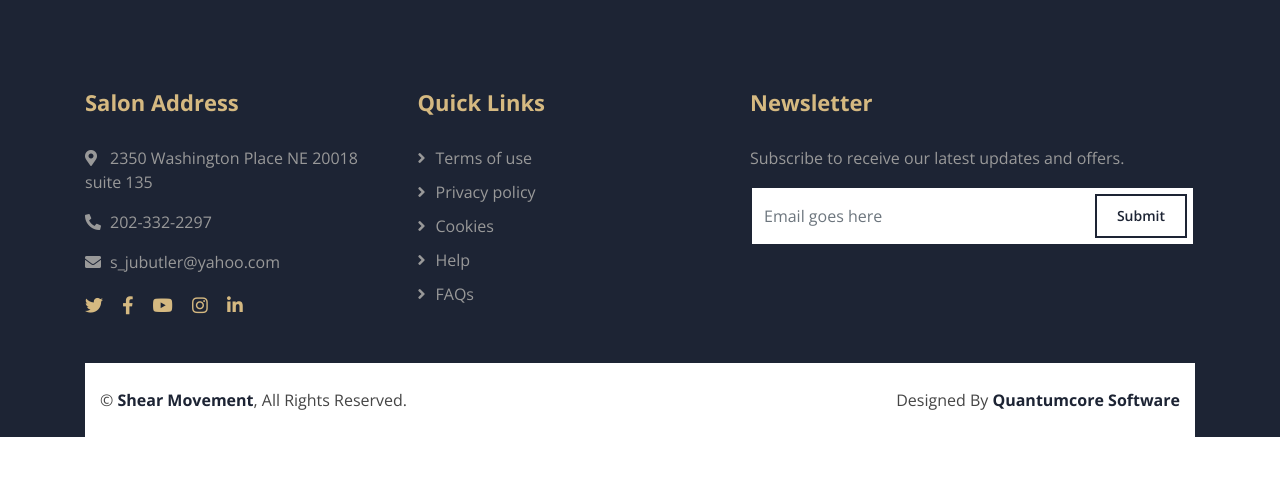
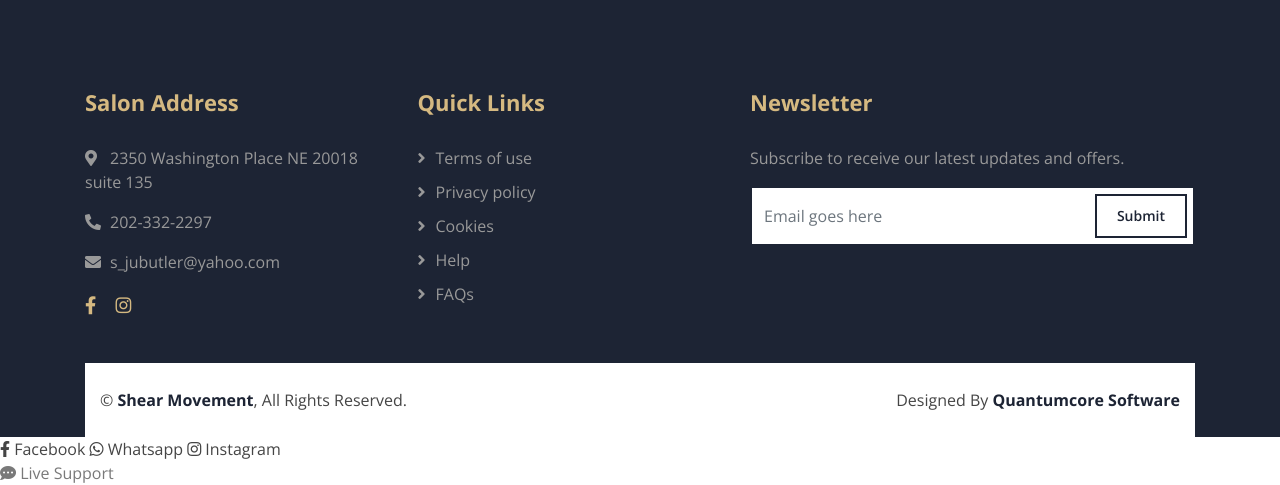
Before and after one commit to khushi335/Shearmovement_hairsalon, a Django app: page /about/ in a window 1280 px wide. Shown: the part 1518-2003 px from the top of the page. Before the commit the page ends 1955 px from the top, so only its background shows below. Run offline with Django 5.2, Linux system fonts and the light colour scheme; data that the repository does not hold is empty; some libraries are stand-ins or nearby versions.

Commit message:
feat: integrate live chat feature

```diff
--- a/main/templates/base.html
+++ b/main/templates/base.html
@@ -115,11 +115,8 @@
                                 <p><i class="fa fa-phone-alt"></i>202-332-2297</p>
                                 <p><i class="fa fa-envelope"></i>s_jubutler@yahoo.com</p>
                                 <div class="footer-social">
-                                    <a href="#"><i class="fab fa-twitter"></i></a>
                                     <a href="https://www.facebook.com/ShearMovementBarbershop/"><i class="fab fa-facebook-f"></i></a>
-                                    <a href="#"><i class="fab fa-youtube"></i></a>
-                                    <a href="#"><i class="fab fa-instagram"></i></a>
-                                    <a href="#"><i class="fab fa-linkedin-in"></i></a>
+                                    <a href="https://www.instagram.com/shearmovement"><i class="fab fa-instagram"></i></a>
                                 </div>
                             </div>
                         </div>
@@ -159,6 +156,77 @@
         </div>
     </footer>
     <!-- Footer End -->
+    <!-- Sidebar -->
+    <nav class="spatial-sidebar initial-hide" id="socialSidebar">
+        <a href="https://www.facebook.com/ShearMovementBarbershop/" target="_blank" class="spatial-item fb">
+            <i class="fab fa-facebook-f"></i>
+            <span class="spatial-text">Facebook</span>
+        </a>
+
+        <a href="https://wa.me/12023322297" target="_blank" class="spatial-item wa">
+            <i class="fab fa-whatsapp"></i>
+            <span class="spatial-text">Whatsapp</span>
+        </a>
+
+        <a href="https://www.instagram.com/shearmovement" target="_blank" class="spatial-item in">
+            <i class="fab fa-instagram"></i>
+            <span class="spatial-text">Instagram</span>
+        </a>
+    </nav>
+
+    <!-- Chat Trigger Button -->
+<div class="chat-spatial-trigger initial-hide" id="chatWrapper" onclick="toggleChat()">
+    <i class="fas fa-comment-dots"></i>
+    <span class="chat-tooltip">Live Support</span>
+</div>
+
+<!-- Tawk.to Script -->
+<script type="text/javascript">
+    var Tawk_API = Tawk_API || {},
+        Tawk_LoadStart = new Date();
+
+    (function () {
+        var s1 = document.createElement("script"),
+            s0 = document.getElementsByTagName("script")[0];
+
+        s1.async = true;
+
+        /* Your New Tawk.to Widget */
+        s1.src = 'https://embed.tawk.to/6a33c4de119a1f1d46e074bc/1jrd3i2av';
+
+        s1.charset = 'UTF-8';
+        s1.setAttribute('crossorigin', '*');
+        s0.parentNode.insertBefore(s1, s0);
+    })();
+
+    /* Open/Close Chat */
+    function toggleChat() {
+        if (typeof Tawk_API !== 'undefined') {
+            Tawk_API.toggle();
+        }
+    }
+
+    /* Hide Default Widget Bubble */
+    Tawk_API.onLoad = function () {
+        Tawk_API.hideWidget();
+    };
+
+    /* Reveal Button After Page Load */
+    window.addEventListener('load', function () {
+        setTimeout(function () {
+            var socialSidebar = document.getElementById('socialSidebar');
+            var chatWrapper = document.getElementById('chatWrapper');
+
+            if (socialSidebar) {
+                socialSidebar.classList.add('reveal');
+            }
+
+            if (chatWrapper) {
+                chatWrapper.classList.add('reveal');
+            }
+        }, 800);
+    });
+</script>
 
     <a href="#" class="back-to-top"><i class="fa fa-chevron-up"></i></a>
 
```
